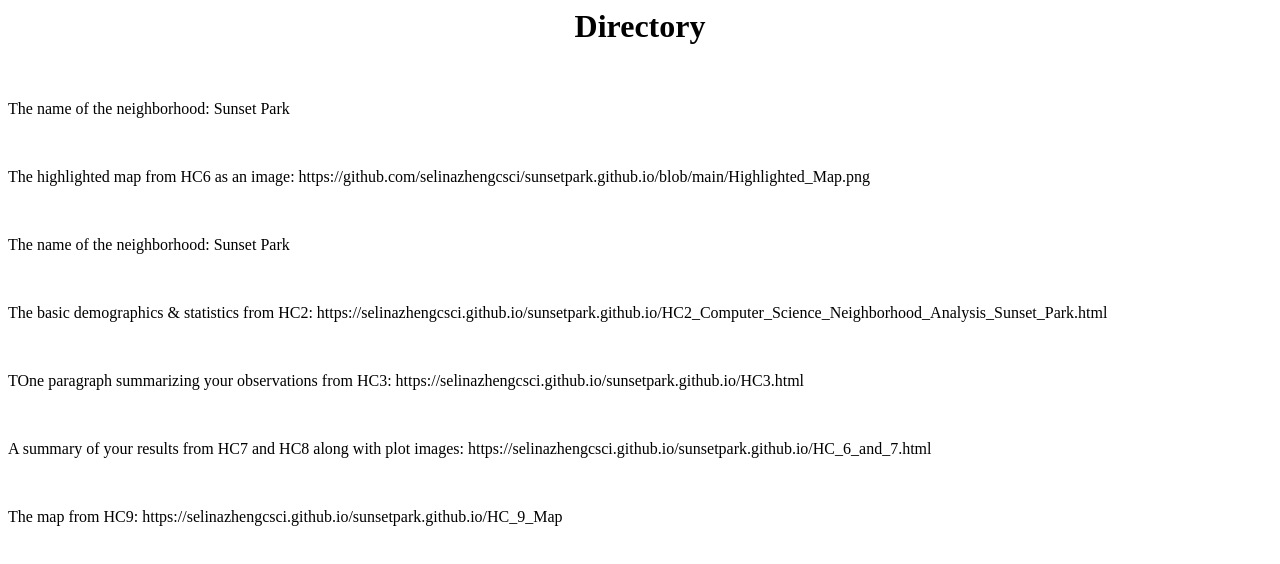
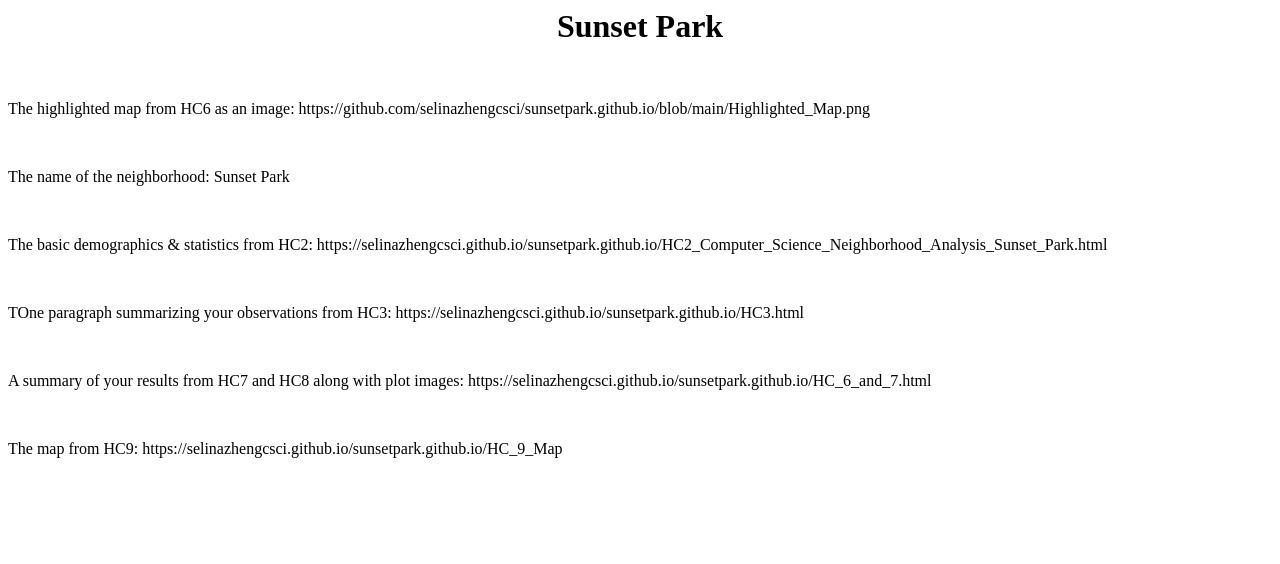
Before and after one commit to selinazhengcsci/selinazheng.github.io, a plain HTML site: page index.html in a window 1280 px wide. Drawn offline with Linux system fonts and the light colour scheme.

Commit message:
Update to name

```diff
--- a/index.html
+++ b/index.html
@@ -1,6 +1,5 @@
 <body>
-<h1> <center> Directory </center> </h1><br>
-<p>The name of the neighborhood: Sunset Park</p><br>
+<h1> <center> Sunset Park </center> </h1><br>
 <p>The highlighted map from HC6 as an image: https://github.com/selinazhengcsci/sunsetpark.github.io/blob/main/Highlighted_Map.png </p><br>
 <p>The name of the neighborhood: Sunset Park </p><br>
 <p>The basic demographics & statistics from HC2: https://selinazhengcsci.github.io/sunsetpark.github.io/HC2_Computer_Science_Neighborhood_Analysis_Sunset_Park.html</p><br>
```
